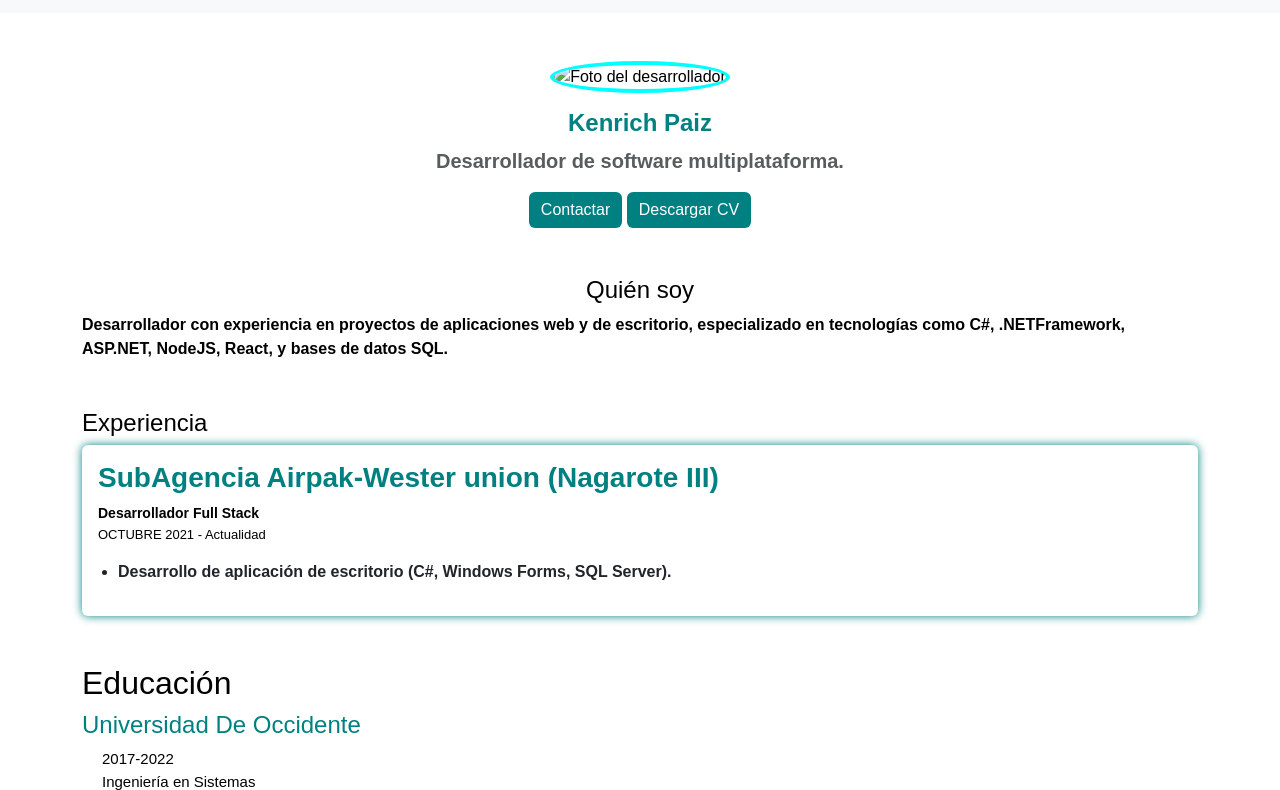
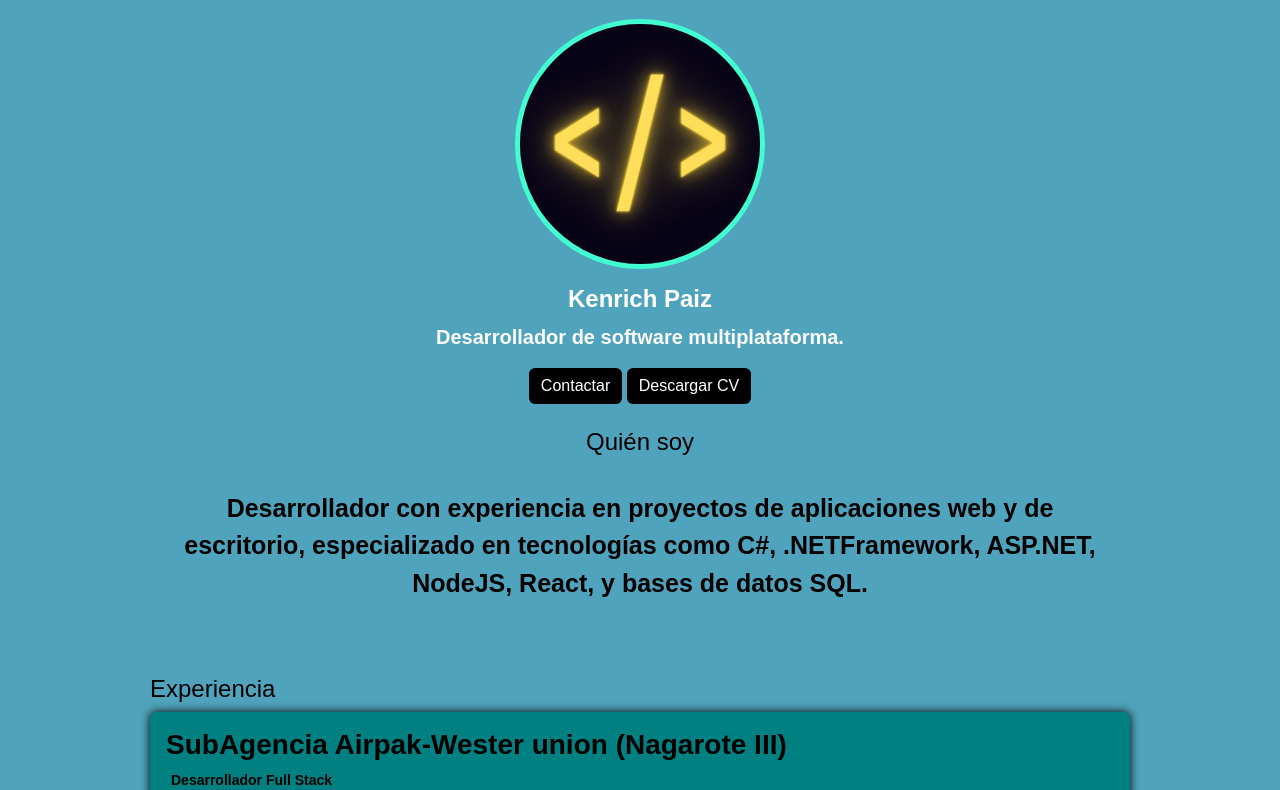
Before and after one commit to itzkgamer00/portafolio, a plain HTML site: page index.html in a window 1280 px wide. Shown: the part 67-857 px from the top of the page. Drawn offline with nearby package versions, Linux system fonts and the light colour scheme.

Commit message:
Descripción de los cambios

```diff
--- a/index.html
+++ b/index.html
@@ -11,8 +11,8 @@
 <body>
 
 <!-- Navbar -->
-<nav class="navbar navbar-expand-lg navbar-light bg-light fixed-top">
-  <div class="container-fluid">
+<!-- <nav class="navbar navbar-expand-lg navbar-light fixed-top"> -->
+  <!-- <div class="container-fluid">
     <a class="navbar-brand" href="#">Kenrich Paiz</a>
     <button class="navbar-toggler" type="button" data-bs-toggle="collapse" data-bs-target="#navbarNav" aria-controls="navbarNav" aria-expanded="false" aria-label="Toggle navigation">
       <span class="navbar-toggler-icon"></span>
@@ -37,24 +37,24 @@
 
       </ul>
     </div>
-  </div>
-</nav>
+  </div> -->
+<!-- </nav> -->
+<!-- Ajuste de espacio para el navbar fijo -->
 
-<!-- Ajuste de espacio para el navbar fijo -->
-<div style="padding-top: 80px;"></div>
+<!-- <div style="padding-top: 80px;"></div> -->
 
 <div class="container mt-5">
     <!-- Encabezado -->
     <div class="text-center">
         <img src="./images/perfil3.jpg" class="rounded-circle mb-3" alt="Foto del desarrollador">
         <h1 class="h3">Kenrich Paiz</h1>
-        <p class="text-muted">Desarrollador de software multiplataforma.</p>
+        <p>Desarrollador de software multiplataforma.</p>
         <a href="https://wa.me/50585289822" class="btn btn-primary" target="_blank">Contactar</a>
         <a href="Archivos/Kenrich Paiz CV.pdf" download class="btn btn-primary">Descargar CV</a>
     </div>
 
     <!-- Resumen -->
-    <section class="mt-5" id="quien-soy">
+    <section class="mt-4" id="quien-soy">
         <h2 class="h4 text-center">Quién soy</h2>
         <strong><p class="text-normal">Desarrollador con experiencia en proyectos de aplicaciones web y de escritorio, especializado en tecnologías como C#, .NETFramework, ASP.NET, NodeJS, React, y bases de datos SQL.</p></strong>
     </section>
@@ -64,9 +64,9 @@
         <h2 class="h4">Experiencia</h2>
         <div class="card mb-3">
             <div class="card-body">
-                <h3 style="color: teal;" class="card-title">SubAgencia Airpak-Wester union (Nagarote III)</h3>
-                <p style="color: rgb(0, 0, 0); font-size: 14px; font-weight: bold;">Desarrollador Full Stack</p>
-                <p style="color: rgb(0, 0, 0); font-size: 13px; margin-top: -15px">OCTUBRE 2021 - Actualidad</p>
+                <h3 class="card-title">SubAgencia Airpak-Wester union (Nagarote III)</h3>
+                <p class="card-subtitle">Desarrollador Full Stack</p>
+                <p>OCTUBRE 2021 - Actualidad</p>
                 <ul>
                     <strong><li>Desarrollo de aplicación de escritorio (C#, Windows Forms, SQL Server).</li></strong>
                 </ul>
@@ -132,7 +132,7 @@
 </div>
 
 <footer class="mt-5 text-center" id="contacto">
-    <p style="color: black; font-size: 17px; margin-top: 20px;">¿Necesitas un software a la medida? <a href="https://wa.link/5j6b8i" class="text-whatsapp">¡Contáctame!</a></p>
+    <p style="color: black; font-size: 17px; margin-top: 20px;">¿Necesitas un software a la medida? ¡Contáctame!</p>
 </footer>
 
 <script src="https://cdn.jsdelivr.net/npm/bootstrap@5.3.0-alpha3/dist/js/bootstrap.bundle.min.js"></script>
--- a/style/style.css
+++ b/style/style.css
@@ -1,16 +1,16 @@
 /* General */
 body {
     font-family: Arial, sans-serif;
-    background-color: rgb(255, 255, 255);
+    background-color: rgb(80, 163, 188);
     color: rgb(0, 0, 0);
-    margin: 0;
-    padding: 0;
+    margin: 10%;
+    padding: 10px;
 }
 
 /* Navbar */
 .navbar {
-    background-color: rgb(255, 255, 255); /* Color de fondo del navbar */
-    padding: 15px;
+    background-color: teal; /* Color de fondo del navbar */
+    padding: 5px;
 }
 
 .navbar-brand {
@@ -20,53 +20,61 @@ body {
 }
 
 .navbar-nav .nav-link {
-    color: rgb(7, 7, 7);
+    color: rgb(0, 0, 0);
 }
 
 .navbar-nav .nav-link:hover {
     background-color: teal;
-    color: #fff;
+    color: #ffffff;
     transition: 0.4s;
 }
 
 /* Sección de encabezado */
 .text-center img {
-    width: 150px;
-    height: 150px;
+    width: 250px;
+    height: 250px;
     object-fit: cover;
-    border: 4px solid rgb(0, 255, 255);
+    border: 5px solid rgb(65, 255, 208);
+    margin-top: -100px;
 }
 
 .text-center h1 {
     font-size: 24px;
     font-weight: bold;
-    color: teal;
+    color: rgb(255, 255, 255);
+    text-align: center;
 }
 
 .text-center p {
     font-size: 20px;
-    color: teal;
+    color: rgb(253, 253, 253);
     font-weight: bold;
+    text-align: center;
 }
-
+.text-normal{
+    text-align: center;
+    color: black;
+    padding: 25px;
+    font-size: 25px;
+}
 .btn-primary {
-    background-color: teal;
+    background-color: rgb(0, 0, 0);
     border: none;
 }
 
 .btn-primary:hover {
-    background-color: #1ef0cd;
+    background-color: #063c99;
 }
 
 /* Sección de experiencia */
 .card {
     border: none;
-    box-shadow: 0px 0px 10px teal;
-    background-color: rgb(255, 255, 255);
+    box-shadow: 0px 0px 10px rgb(0, 0, 0);
+    background-color: teal  ;
 }
 
 .card-title {
-    color: #007bff;
+    color: #000000;
     font-weight: bold;
 }
 
@@ -77,10 +85,20 @@ body {
 .card-body li {
     list-style-type: disc;
 }
+.card-body h3{
+    color: rgb(0, 0, 0);
+}
+.card-body p {
+    color: #000000;
+    font-size: 5px;
+    font-weight: bold;
+    padding: 5px
+}
+
 
 /* Sección de educación */
 h4 {
-    color: teal;
+    color: rgb(0, 0, 0);
 }
 
 ul {
```
Also changed, not shown: images/perfil3.jpg (added).
